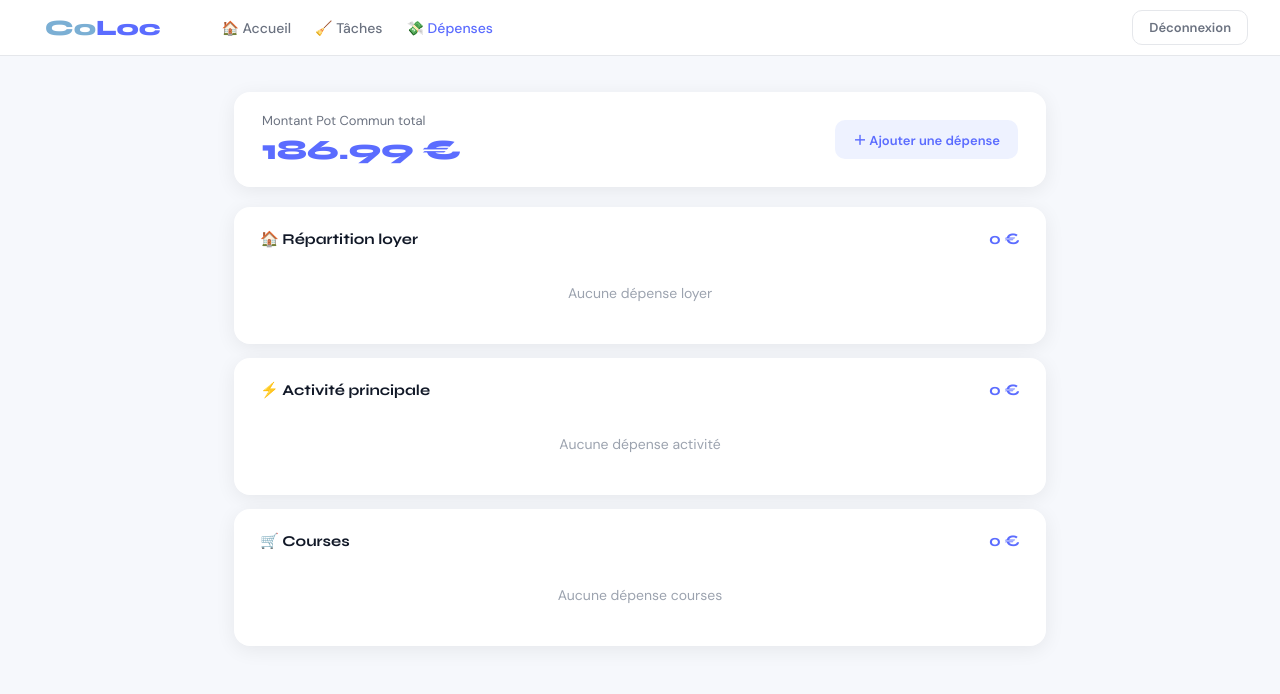
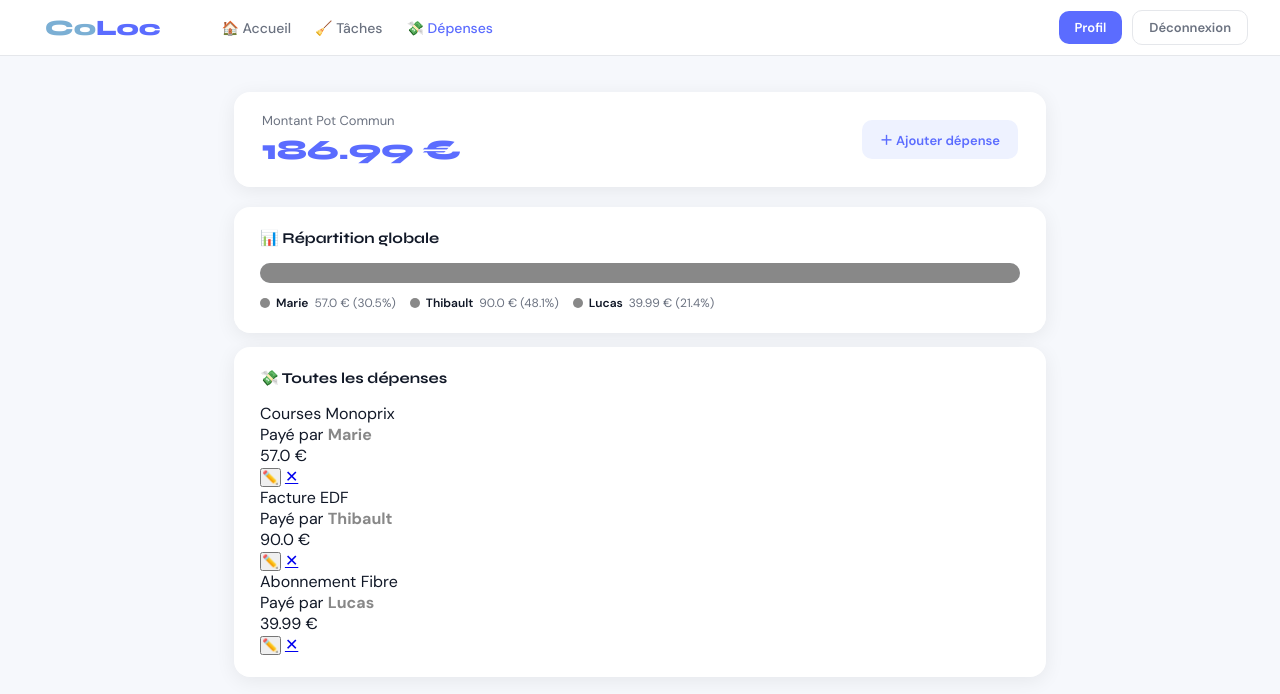
Before and after one commit to balletFrancois18/Projet-IHM-Colocation, a Flask app: page /depenses in a window 1280 px wide. Shown: the top 694 px of the page. Run offline with Flask 3, Linux system fonts and the light colour scheme.

Commit message:
pb depenses

```diff
--- a/routes/depenses.py
+++ b/routes/depenses.py
@@ -12,74 +12,50 @@
     'Nassim':   '#F59E0B',
 }
 
-CATEGORIES = ['loyer', 'activite', 'courses', 'autres']
-
-# ← UNE SEULE fois cette route
 @depenses_bp.route('/depenses')
 def liste_depenses():
     depenses = Depense.query.all()
     total    = sum(d.montant for d in depenses)
 
-    par_categorie = {}
-    for cat in CATEGORIES:
-        deps_cat  = [d for d in depenses if d.categorie == cat]
-        total_cat = sum(d.montant for d in deps_cat)
+    par_personne = {}
+    for d in depenses:
+        if d.payeur not in par_personne:
+            par_personne[d.payeur] = 0
+        par_personne[d.payeur] += d.montant
 
-        par_personne = {}
-        for d in deps_cat:
-            if d.payeur not in par_personne:
-                par_personne[d.payeur] = 0
-            par_personne[d.payeur] += d.montant
-
-        barres = []
-        for personne, montant in par_personne.items():
-            pct = (montant / total_cat * 100) if total_cat > 0 else 0
-            barres.append({
-                'nom':         personne,
-                'montant':     montant,
-                'pourcentage': round(pct, 1),
-                'couleur':     COULEURS.get(personne, '#888888')
-            })
-
-        par_categorie[cat] = {
-            'depenses': deps_cat,
-            'total':    total_cat,
-            'barres':   barres
-        }
+    barres = []
+    for personne, montant in par_personne.items():
+        pourcentage = (montant / total * 100) if total > 0 else 0
+        barres.append({
+            'nom':         personne,
+            'montant':     montant,
+            'pourcentage': round(pourcentage, 1),
+            'couleur':     COULEURS.get(personne, '#888888')
+        })
 
     return render_template('depenses.html',
                            depenses=depenses,
                            total=total,
-                           par_categorie=par_categorie,
+                           barres=barres,
                            couleurs=COULEURS)
 
 @depenses_bp.route('/depenses/ajouter', methods=['GET', 'POST'])
 @login_required
 def ajouter_depense():
     if request.method == 'POST':
-        titre     = request.form['titre']
-        categorie = request.form['categorie']
-        payeurs   = request.form.getlist('payeurs')
-        montants  = request.form.getlist('montants_payeurs')
-
-        for i, payeur in enumerate(payeurs):
-            montant = float(montants[i]) if montants[i] else 0
-            if montant > 0:
-                nouvelle = Depense(
-                    titre     = titre,
-                    montant   = montant,
-                    payeur    = payeur,
-                    categorie = categorie
-                )
-                db.session.add(nouvelle)
-
+        titre   = request.form['titre']
+        montant = float(request.form['montant'])
+        payeur  = request.form['payeur']
+        nouvelle = Depense(titre=titre, montant=montant, payeur=payeur)
+        db.session.add(nouvelle)
         db.session.commit()
         return redirect(url_for('depenses.liste_depenses'))
-
+    depenses = Depense.query.all()
+    total    = sum(d.montant for d in depenses)
     return render_template('depenses.html',
-                           depenses=Depense.query.all(),
-                           total=0,
-                           par_categorie={cat: {'depenses':[], 'total':0, 'barres':[]} for cat in CATEGORIES},
+                           depenses=depenses,
+                           total=total,
+                           barres=[],
                            couleurs=COULEURS)
 
 @depenses_bp.route('/depenses/supprimer/<int:id>')
--- a/templates/depenses.html
+++ b/templates/depenses.html
@@ -4,7 +4,6 @@
   <meta charset="UTF-8">
   <title>CoLoc — Dépenses</title>
   <link href="https://fonts.googleapis.com/css2?family=DM+Sans:wght@400;500;600;700&family=Syne:wght@700;800&display=swap" rel="stylesheet">
-  <link rel="stylesheet" href="{{ url_for('static', filename='depenses.css') }}">
   <link rel="stylesheet" href="{{ url_for('static', filename='style.css') }}">
   <link rel="stylesheet" href="{{ url_for('static', filename='depenses.css') }}">
 </head>
@@ -18,152 +17,118 @@
     <a href="{{ url_for('depenses.liste_depenses') }}" class="active">💸 Dépenses</a>
   </div>
   <div class="nav-right">
+    <button class="btn-sm btn-primary">Profil</button>
     <a href="{{ url_for('auth.logout') }}" class="btn-sm btn-ghost">Déconnexion</a>
   </div>
 </nav>
 
 <div class="container">
 
-  <!-- Pot commun — total automatique -->
+  <!-- Pot commun -->
   <div class="pot-header">
     <div>
-      <div class="pot-label">Montant Pot Commun total</div>
+      <div class="pot-label">Montant Pot Commun</div>
       <div class="pot-montant">{{ total }} €</div>
     </div>
-    <button class="btn-edit-pot" onclick="ouvrirModalAjouter()">
-      ＋ Ajouter une dépense
+    <button class="btn-edit-pot"
+      onclick="ouvrirModalAjouter()">
+      ＋ Ajouter dépense
     </button>
   </div>
 
-  <!-- Loyer -->
+  <!-- Barre globale par personne -->
   <div class="categorie-card">
     <div class="cat-header">
-      <span class="cat-titre">🏠 Répartition loyer</span>
-      <span class="cat-total">{{ par_categorie.loyer.total }} €</span>
+      <span class="cat-titre">📊 Répartition globale</span>
     </div>
-    {% if par_categorie.loyer.barres %}
     <div class="barre">
-      {% for b in par_categorie.loyer.barres %}
+      {% for b in barres %}
       <div class="barre-segment"
-           style="width:{{ b.pourcentage }}%;background:{{ b.couleur }}">
+           style="width:{{ b.pourcentage }}%; background:{{ b.couleur }}"
+           data-nom="{{ b.nom }}"
+           data-montant="{{ b.montant }}">
         <div class="tooltip">{{ b.nom }} — {{ b.montant }} €</div>
       </div>
       {% endfor %}
     </div>
     <div class="barre-legende">
-      {% for b in par_categorie.loyer.barres %}
+      {% for b in barres %}
       <div class="legende-item">
         <div class="legende-dot" style="background:{{ b.couleur }}"></div>
         <span class="legende-nom">{{ b.nom }}</span>
-        <span>{{ b.montant }} €</span>
+        <span>{{ b.montant }} € ({{ b.pourcentage }}%)</span>
       </div>
       {% endfor %}
     </div>
-    {% else %}
-    <div class="empty-state">Aucune dépense loyer</div>
-    {% endif %}
   </div>
 
-  <!-- Activité principale -->
+  <!-- Liste des dépenses -->
   <div class="categorie-card">
     <div class="cat-header">
-      <span class="cat-titre">⚡ Activité principale</span>
-      <span class="cat-total">{{ par_categorie.activite.total }} €</span>
+      <span class="cat-titre">💸 Toutes les dépenses</span>
     </div>
-    {% if par_categorie.activite.barres %}
-    <div class="barre">
-      {% for b in par_categorie.activite.barres %}
-      <div class="barre-segment"
-           style="width:{{ b.pourcentage }}%;background:{{ b.couleur }}">
-        <div class="tooltip">{{ b.nom }} — {{ b.montant }} €</div>
+    {% for depense in depenses %}
+    <div class="depense-row">
+      <div class="depense-couleur"
+           style="background:{{ couleurs.get(depense.payeur, '#888') }}">
       </div>
-      {% endfor %}
+      <div class="depense-info">
+        <div class="depense-titre">{{ depense.titre }}</div>
+        <div class="depense-meta">
+          Payé par
+          <strong style="color:{{ couleurs.get(depense.payeur, '#888') }}">
+            {{ depense.payeur }}
+          </strong>
+        </div>
+      </div>
+      <div class="depense-montant">{{ depense.montant }} €</div>
+      <div class="depense-actions">
+        <button class="btn-round"
+          onclick="ouvrirModalModifier(
+            {{ depense.id }},
+            '{{ depense.titre }}',
+            {{ depense.montant }},
+            '{{ depense.payeur }}'
+          )">✏️</button>
+        <a href="{{ url_for('depenses.supprimer_depense', id=depense.id) }}"
+           class="btn-round"
+           onclick="return confirm('Supprimer ?')">✕</a>
+      </div>
     </div>
-    <div class="barre-legende">
-      {% for b in par_categorie.activite.barres %}
-      <div class="legende-item">
-        <div class="legende-dot" style="background:{{ b.couleur }}"></div>
-        <span class="legende-nom">{{ b.nom }}</span>
-        <span>{{ b.montant }} €</span>
-      </div>
-      {% endfor %}
+    {% endfor %}
+    {% if depenses|length == 0 %}
+    <div class="empty-state">
+      Aucune dépense — clique sur ＋ pour commencer !
     </div>
-    {% else %}
-    <div class="empty-state">Aucune dépense activité</div>
-    {% endif %}
-  </div>
-
-  <!-- Courses — plusieurs payeurs possibles -->
-  <div class="categorie-card">
-    <div class="cat-header">
-      <span class="cat-titre">🛒 Courses</span>
-      <span class="cat-total">{{ par_categorie.courses.total }} €</span>
-    </div>
-    {% if par_categorie.courses.barres %}
-    <div class="barre">
-      {% for b in par_categorie.courses.barres %}
-      <div class="barre-segment"
-           style="width:{{ b.pourcentage }}%;background:{{ b.couleur }}">
-        <div class="tooltip">{{ b.nom }} — {{ b.montant }} €</div>
-      </div>
-      {% endfor %}
-    </div>
-    <div class="barre-legende">
-      {% for b in par_categorie.courses.barres %}
-      <div class="legende-item">
-        <div class="legende-dot" style="background:{{ b.couleur }}"></div>
-        <span class="legende-nom">{{ b.nom }}</span>
-        <span>{{ b.montant }} €</span>
-      </div>
-      {% endfor %}
-    </div>
-    {% else %}
-    <div class="empty-state">Aucune dépense courses</div>
     {% endif %}
   </div>
 
 </div>
 
-<!-- Modal ajouter — plusieurs payeurs -->
+<!-- Modal ajouter -->
 <div class="modal-overlay" id="modal-ajouter">
   <div class="modal">
     <div class="modal-titre">Ajouter une dépense</div>
-    <form method="POST" action="{{ url_for('depenses.ajouter_depense') }}">
-
+    <form method="POST"
+          action="{{ url_for('depenses.ajouter_depense') }}">
       <div class="field-group">
         <label class="field-label">Titre</label>
-        <input type="text" name="titre" class="field-input"
-               placeholder="ex: Courses Monoprix" required>
+        <input type="text" name="titre"
+               class="field-input" placeholder="ex: Courses Monoprix" required>
       </div>
-
       <div class="field-group">
-        <label class="field-label">Catégorie</label>
-        <select name="categorie" class="field-input">
-          <option value="loyer">🏠 Loyer</option>
-          <option value="activite">⚡ Activité principale</option>
-          <option value="courses" selected>🛒 Courses</option>
-          <option value="autres">📦 Autres</option>
+        <label class="field-label">Montant (€)</label>
+        <input type="number" name="montant"
+               class="field-input" placeholder="ex: 50" step="0.01" min="0" required>
+      </div>
+      <div class="field-group">
+        <label class="field-label">Qui a payé ?</label>
+        <select name="payeur" class="field-input">
+          {% for nom in couleurs.keys() %}
+          <option value="{{ nom }}">{{ nom }}</option>
+          {% endfor %}
         </select>
       </div>
-
-      <!-- Payeurs multiples -->
-      <div class="field-label" style="margin-bottom:8px">
-        Qui a payé et combien ?
-      </div>
-      <div id="payeurs-liste">
-        {% for nom in couleurs.keys() %}
-        <div class="payeur-row">
-          <div class="payeur-dot"
-               style="background:{{ couleurs[nom] }}"></div>
-          <span class="payeur-nom">{{ nom }}</span>
-          <input type="hidden" name="payeurs" value="{{ nom }}">
-          <input type="number" name="montants_payeurs"
-                 class="payeur-input" placeholder="0 €"
-                 step="0.01" min="0" value="0">
-        </div>
-        {% endfor %}
-      </div>
-
       <div class="modal-actions">
         <button type="button" class="btn-annuler"
                 onclick="fermerModal('modal-ajouter')">✕ Annuler</button>
@@ -173,11 +138,42 @@
   </div>
 </div>
 
+<!-- Modal modifier -->
+<div class="modal-overlay" id="modal-modifier">
+  <div class="modal">
+    <div class="modal-titre">Modifier la dépense</div>
+    <form method="POST" id="form-modifier">
+      <div class="field-group">
+        <label class="field-label">Titre</label>
+        <input type="text" name="titre"
+               id="modifier-titre" class="field-input" required>
+      </div>
+      <div class="field-group">
+        <label class="field-label">Montant (€)</label>
+        <input type="number" name="montant"
+               id="modifier-montant" class="field-input" step="0.01" min="0" required>
+      </div>
+      <div class="field-group">
+        <label class="field-label">Qui a payé ?</label>
+        <select name="payeur" id="modifier-payeur" class="field-input">
+          {% for nom in couleurs.keys() %}
+          <option value="{{ nom }}">{{ nom }}</option>
+          {% endfor %}
+        </select>
+      </div>
+      <div class="modal-actions">
+        <button type="button" class="btn-annuler"
+                onclick="fermerModal('modal-modifier')">✕ Annuler</button>
+        <button type="submit" class="btn-valider">✓ Sauvegarder</button>
+      </div>
+    </form>
+  </div>
+</div>
 
+<!-- Passe les couleurs Python vers JS -->
 <script>
   const COULEURS = {{ couleurs | tojson }};
 </script>
 <script src="{{ url_for('static', filename='js/depenses.js') }}"></script>
-
 </body>
 </html>
```
